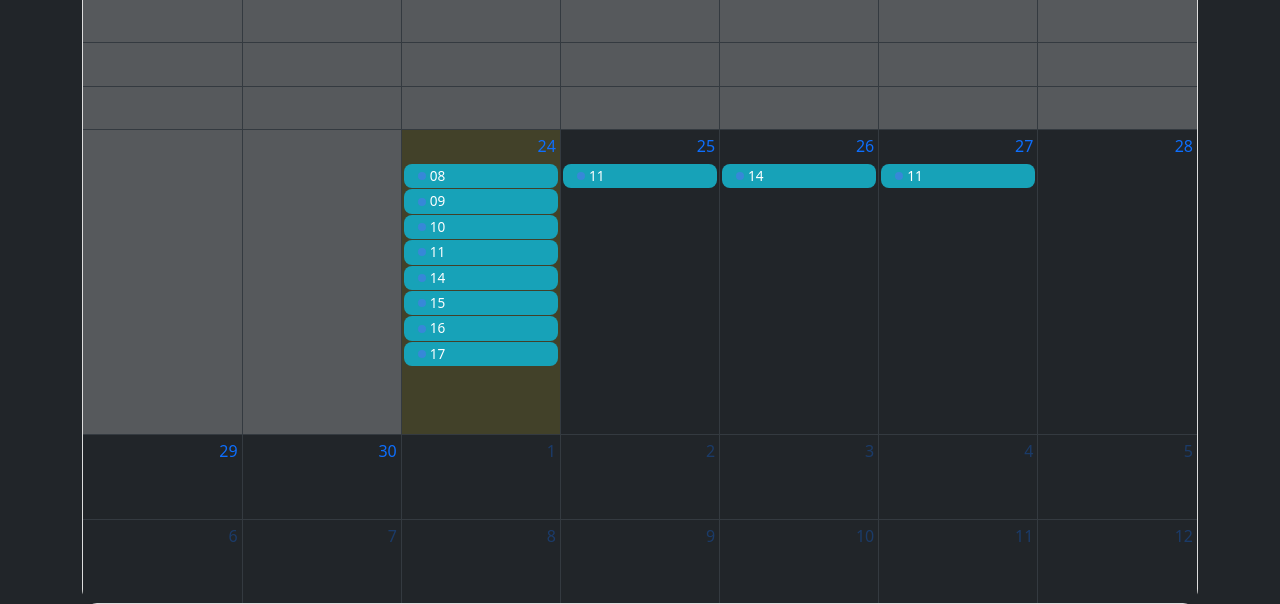
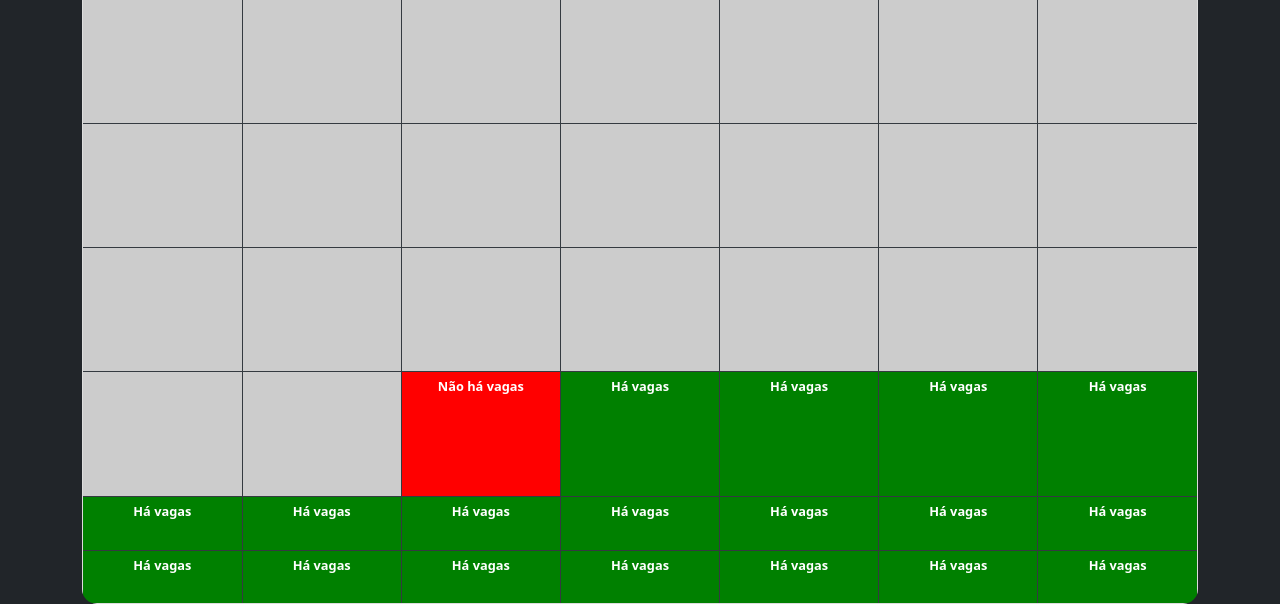
Before and after one commit to lkopsch/agendamento, a Django app: page /horarios/ in a window 1280 px wide. Shown: the part 300-904 px from the top of the page. Run offline with Django 5.2, Linux system fonts and the light colour scheme; data comes from the database, SQL or seed files in the repository; both versions use the stored data as it was after the commit.

Commit message:
Alterando a view do calendário, agora de vez de aparecem os agendamentos do dia, está aparecendo se há ou não vagas naquele dia, bloqueando se não há vagas. CSS pendente.

```diff
--- a/agenda_clientes/models.py
+++ b/agenda_clientes/models.py
@@ -18,3 +18,13 @@
 
     def __str__(self):
         return self.title
+
+    @staticmethod
+    def verificar_vagas(date):
+        # Conta quantos agendamentos existem para a data fornecida
+        agendamentos_no_dia = Eventos.objects.filter(date=date).count()
+        # Se tiver 8 ou mais agendamentos, não há vagas
+        if agendamentos_no_dia >= 8:
+            return "Não há mais vagas"
+        else:
+            return "Há vagas"
--- a/agenda_clientes/urls.py
+++ b/agenda_clientes/urls.py
@@ -10,4 +10,5 @@
     path('eventos/', get_eventos, name='get_eventos'),
     path('criar-evento/', criar_evento, name='criar_evento'),
     path('eventos-crus/', eventos_crus, name='eventos_crus'),
+    path('verificar_vagas/<str:dia>/', verificar_vagas_view, name='verificar_vagas'),
 ]
--- a/agenda_clientes/views.py
+++ b/agenda_clientes/views.py
@@ -3,7 +3,7 @@
 from django.views.decorators.csrf import csrf_exempt
 from django.http import JsonResponse
 from django.shortcuts import render, redirect
-from datetime import datetime, timedelta
+from datetime import datetime, timedelta, date
 from .models import *
 import json
 
@@ -139,3 +139,22 @@
         })
 
     return JsonResponse(eventos_list, safe=False)
+
+def verificar_vagas_view(request, dia):
+    # Converte a string da URL para um objeto date
+    data = date.fromisoformat(dia)
+
+    # Conta o número de agendamentos no dia
+    agendamentos_no_dia = Eventos.objects.filter(date=data).count()
+
+    # Chama o método verificar_vagas para a data fornecida
+    status_vagas = Eventos.verificar_vagas(data)
+
+    vagas_disponiveis = status_vagas == "Há vagas"
+
+    # Retorna um JSON com a informação de vagas e a quantidade de agendamentos
+    return JsonResponse({
+        'vagas_disponiveis': vagas_disponiveis,
+        'status_vagas': status_vagas,
+        'agendamentos_no_dia': agendamentos_no_dia
+    })
--- a/templates/static/css/style.css
+++ b/templates/static/css/style.css
@@ -2,6 +2,16 @@
 #calendar {
   border-radius: 15px; /* Bordas arredondadas */
   overflow: hidden; /* Para garantir que os cantos fiquem arredondados */
+}
+
+/* Estilização para as mensagens de status */
+.status-message {
+  color: white; /* Cor do texto */
+  font-weight: bold;
+  display: block; /* Permite que a mensagem ocupe sua própria linha */
+  text-align: center; /* Centraliza o texto */
+  margin-top: 5px; /* Adiciona espaço acima da mensagem */
+  font-size: 0.8rem; /* Tamanho da fonte menor para não sobrecarregar visualmente */
 }
 
 /* Título do mês/ano e espaçamento à esquerda */
@@ -28,6 +38,7 @@
 .fc .fc-daygrid-day {
   background-color: #212529; /* Fundo dos dias no grid */
   border: 1px solid #343a40; /* Borda entre os dias */
+  position: relative; /* Garante que a posição do elemento seja relativa */
 }
 
 .fc .fc-day-today {
--- a/templates/static/js/scripts.js
+++ b/templates/static/js/scripts.js
@@ -1,41 +1,65 @@
 document.addEventListener('DOMContentLoaded', function() {
   var calendarEl = document.getElementById('calendar');
   var today = new Date();
+  today.setHours(0, 0, 0, 0); // Define a hora para 00:00:00 para comparar apenas a data
 
   var calendar = new FullCalendar.Calendar(calendarEl, {
       initialView: 'dayGridMonth',
       height: 700,
       locale: 'pt-br',
       validRange: {
-          start: today
+          start: today // Data de início a partir de hoje
       },
-      events: function(fetchInfo, successCallback, failureCallback) {
-          fetch('/eventos/')
+
+      dayCellDidMount: function(info) {
+          var cellDate = new Date(info.date);
+          cellDate.setHours(0, 0, 0, 0);
+          var data = info.date.toISOString().split('T')[0];
+
+          if (cellDate < today) {
+              info.el.style.backgroundColor = '#ccc'; // Cor de fundo cinza para "agenda fechada"
+              info.el.style.pointerEvents = 'none'; // Impede cliques
+              info.el.innerHTML = ''; // Limpa o conteúdo anterior
+              var statusDiv = document.createElement('div');
+              statusDiv.innerText = 'Agenda Fechada';
+              statusDiv.classList.add('status-message');
+              info.el.appendChild(statusDiv);
+              return;
+          }
+
+          fetch(`/verificar_vagas/${data}/`)
               .then(response => response.json())
               .then(data => {
-                  var formattedEvents = data.map(event => {
-                      // Se o usuário não for superuser ou staff, esconde o título do evento
-                      if (!isSuperuserOrStaff) {
-                          return {
-                              ...event,
-                              title: ''  // Esconde o título
-                          };
-                      }
-                      return event;  // Mantém o evento completo
-                  });
+                  var vagasDisponiveis = data.vagas_disponiveis;
 
-                  successCallback(formattedEvents);
+                  // Define a cor de fundo baseada na disponibilidade
+                  info.el.style.backgroundColor = vagasDisponiveis ? 'green' : 'red';
+                  info.el.setAttribute('data-vagas', vagasDisponiveis);
+
+                  // Limpa o conteúdo anterior do elemento
+                  info.el.innerHTML = '';
+
+                  // Cria um div para mostrar a mensagem dentro do calendário
+                  var statusDiv = document.createElement('div');
+                  statusDiv.innerText = vagasDisponiveis ? 'Há vagas' : 'Não há vagas';
+                  statusDiv.classList.add('status-message'); // Adiciona uma classe para estilizar
+                  info.el.appendChild(statusDiv);
               })
               .catch(error => {
-                  console.error('Erro ao buscar eventos:', error);
-                  failureCallback(error);
+                  console.error("Erro ao verificar vagas:", error);
               });
       },
 
       dateClick: function(info) {
+          var vagasDisponiveis = info.dayEl.getAttribute('data-vagas') === 'true';
+
+          if (!vagasDisponiveis) {
+              alert("Não há vagas disponíveis neste dia.");
+              return;
+          }
+
           var selectedDate = info.dateStr;
           document.getElementById('selectedDate').innerText = selectedDate;
-          console.log("Data selecionada:", selectedDate);
 
           var timeButtons = document.querySelectorAll('#timeButtons button');
           timeButtons.forEach(function(button) {
@@ -48,7 +72,7 @@
               .then(data => {
                   if (data.length > 0) {
                       data.forEach(event => {
-                          var formattedTime = event.start_time.substring(0, 5);  // Pega apenas HH:MM
+                          var formattedTime = event.start_time.substring(0, 5);
                           var buttonToDisable = document.querySelector(`button[data-time="${formattedTime}"]`);
                           if (buttonToDisable) {
                               buttonToDisable.classList.add('disabled');
@@ -75,6 +99,8 @@
       calendar.changeView('timeGridWeek');
   });
 });
+
+
 
 
 // Adiciona o evento de clique aos botões de horário
```
Also changed, not shown: agenda_db.sqlite3. Lines whose indentation alone changed are shown as unchanged.
